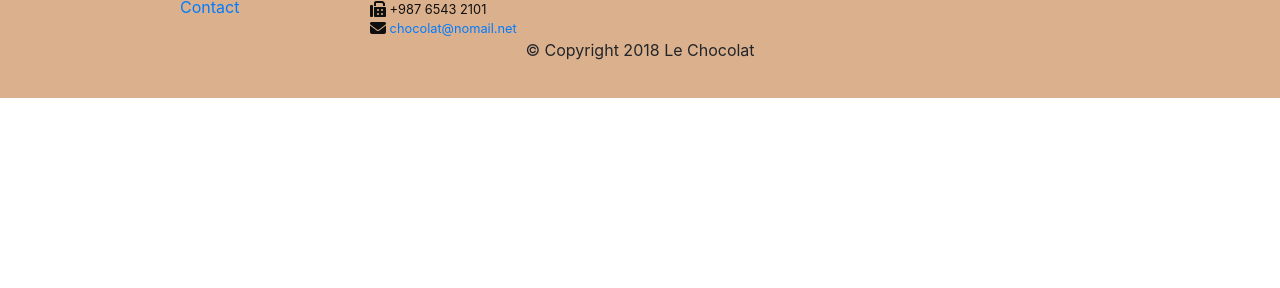
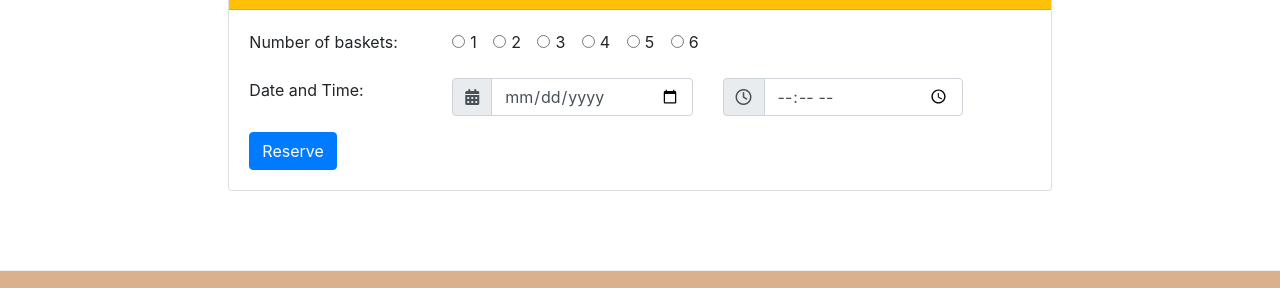
Before and after one commit to XanthippiKan/leChocolat, a plain HTML site: page index.html in a window 1280 px wide. Shown: the part 1642-1930 px from the top of the page. Before the commit the page ends 1740 px from the top, so only its background shows below. Drawn offline with nearby package versions, Linux system fonts and the light colour scheme.

Commit message:
Bootstrap Assignment 9 Task 1

```diff
--- a/index.html
+++ b/index.html
@@ -32,7 +32,8 @@
                                 class="fa fa-info fa-lg"></span> About</a></li>
                     <li class="nav-item"><a class="nav-link" href="#"> <span class="fa fa-list fa-lg"></span> Menu</a>
                     </li>
-                    <li class="nav-item"><a class="nav-link" href="./contactus.html"> <span class="fa fa-address-card fa-lg"></span>
+                    <li class="nav-item"><a class="nav-link" href="./contactus.html"> <span
+                                class="fa fa-address-card fa-lg"></span>
                             Contact</a></li>
                 </ul>
             </div>
@@ -113,6 +114,88 @@
             </div>
         </div>
     </div>
+
+    <div class="row align-items-center row-content justify-content-center">
+        <div class="col-12 col-sm-8">
+            <div class="card">
+                <h3 class="card-header bg-warning text-white">Reserve your baskets</h3>
+                <div class="card-body">
+                    <form>
+
+                        <div class="form-group row">
+                            <label class="col-12 col-sm-3">Number of baskets:</label>
+
+                            <div class="col col-sm">
+                                <div class="form-check form-check-inline">
+                                    <input class="form-check-input" type="radio" name="inlineRadioOptions"
+                                        id="inlineRadio1" value="option1">
+                                    <label class="form-check-label" for="inlineRadio1">1</label>
+                                </div>
+                                <div class="form-check form-check-inline">
+                                    <input class="form-check-input" type="radio" name="inlineRadioOptions"
+                                        id="inlineRadio2" value="option2">
+                                    <label class="form-check-label" for="inlineRadio2">2</label>
+                                </div>
+                                <div class="form-check form-check-inline">
+                                    <input class="form-check-input" type="radio" name="inlineRadioOptions"
+                                        id="inlineRadio3" value="option3">
+                                    <label class="form-check-label" for="inlineRadio3">3</label>
+                                </div>
+                                <div class="form-check form-check-inline">
+                                    <input class="form-check-input" type="radio" name="inlineRadioOptions"
+                                        id="inlineRadio4" value="option4">
+                                    <label class="form-check-label" for="inlineRadio4">4</label>
+                                </div>
+                                <div class="form-check form-check-inline">
+                                    <input class="form-check-input" type="radio" name="inlineRadioOptions"
+                                        id="inlineRadio5" value="option5">
+                                    <label class="form-check-label" for="inlineRadio5">5</label>
+                                </div>
+                                <div class="form-check form-check-inline">
+                                    <input class="form-check-input" type="radio" name="inlineRadioOptions"
+                                        id="inlineRadio6" value="option6">
+                                    <label class="form-check-label" for="inlineRadio6">6</label>
+                                </div>
+                            </div>
+                        </div>
+
+
+                        <div class="form-group row">
+                            <label class="col-12 col-sm-3">Date and Time:</label>
+                            <div class="input-group col-12 col-sm-4">
+                                <div class="input-group-prepend">
+                                    <span class="input-group-text" id="date"><i class="fa fa-calendar"
+                                            aria-hidden="true"></i></span>
+                                </div>
+                                <input type="date" class="form-control" id="dateInput">
+                            </div>
+
+
+
+                            <div class="input-group col-12 col-sm-4">
+                                <div class="input-group-prepend">
+                                    <span class="input-group-text" id="time"><i class="fa fa-clock-o"
+                                            aria-hidden="true"></i></span>
+                                </div>
+                                <input type="time" class="form-control" id="timeInput">
+                            </div>
+                        </div>
+
+
+
+                        <button type="submit" class="btn btn-primary">Reserve</button>
+
+
+
+                    </form>
+                </div>
+            </div>
+        </div>
+    </div>
+
+
+
+
     <footer class="footer">
         <div class="container">
             <div class="row">
```
Also changed, not shown: 1 other file. Lines whose indentation alone changed are shown as unchanged.
